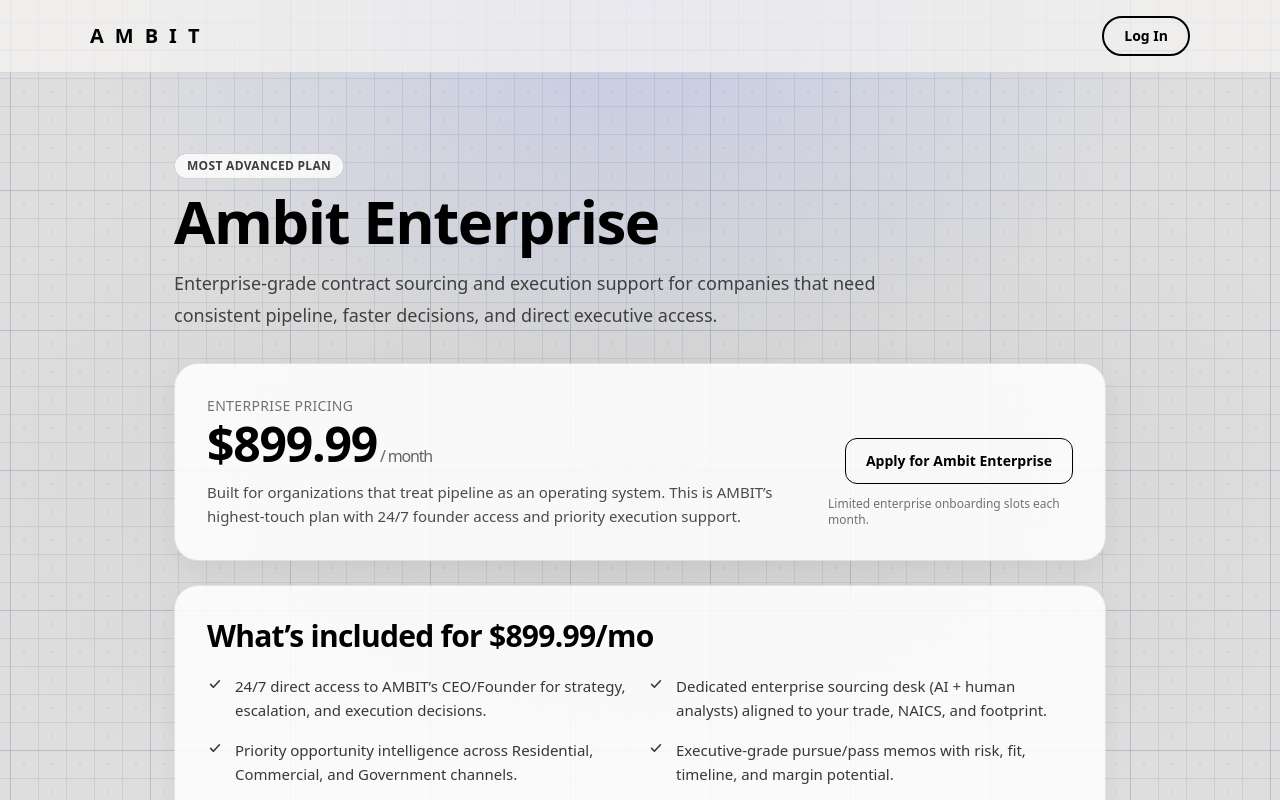
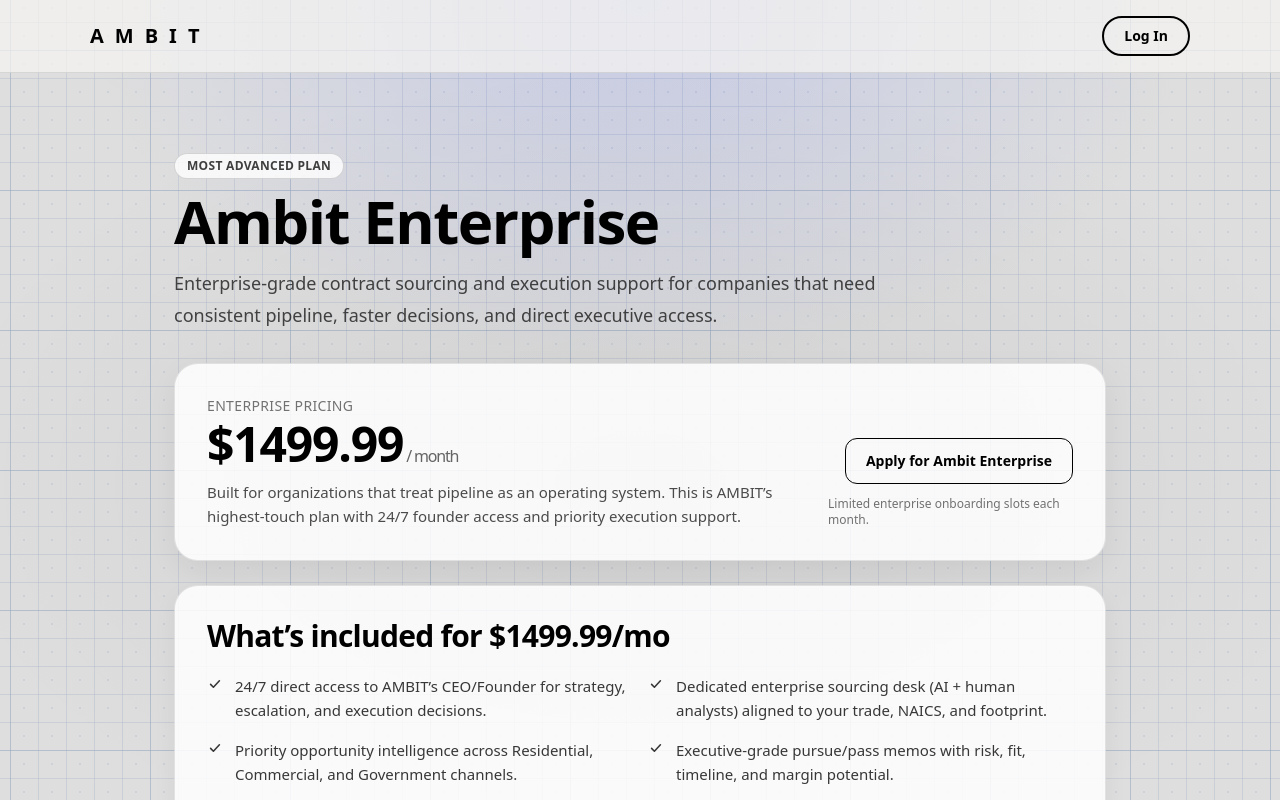
Before and after one commit to seansevrix/ambit, a Next.js app: page /prime in a window 1280 px wide. Shown: the top 800 px of the page. Built offline with nearby package versions, Linux system fonts and the light colour scheme.

Commit message:
Update prime page

```diff
--- a/app/prime/page.tsx
+++ b/app/prime/page.tsx
@@ -108,7 +108,7 @@ export default function PrimePage() {
                 Enterprise Pricing
               </p>
               <p className="mt-1 text-4xl font-bold tracking-tight text-black md:text-5xl">
-                $899.99
+                $1499.99
                 <span className="text-base font-medium text-black/60"> / month</span>
               </p>
               <p className="mt-3 max-w-2xl text-[15px] leading-6 text-black/70">
@@ -133,7 +133,7 @@ export default function PrimePage() {
         {/* What's Included */}
         <section className="mt-6 rounded-3xl border border-black/10 bg-white/85 p-7 shadow-[0_8px_24px_rgba(0,0,0,0.05)] md:p-8">
           <h2 className="text-3xl font-bold tracking-tight text-black">
-            What’s included for $899.99/mo
+            What’s included for $1499.99/mo
           </h2>
 
           <ul className="mt-5 grid gap-4 md:grid-cols-2">
```
